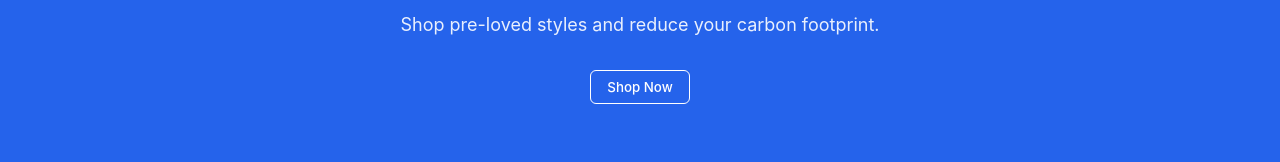
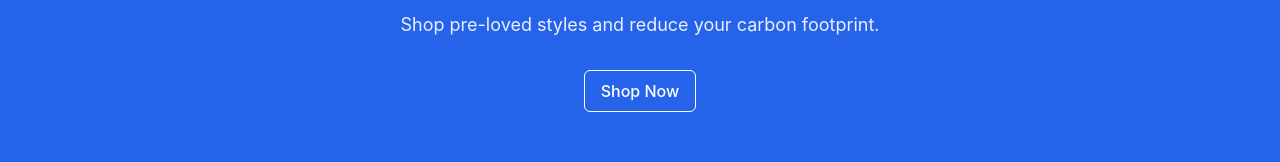
Before and after one commit to yambaomaico-pixel/The-Thrift-Store-02, a React (Vite) app: page /#/ in a window 1280 px wide. Shown: the part 177-339 px from the top of the page. Built offline with nearby package versions, Linux system fonts and the light colour scheme; no server answers; the database is empty.

Commit message:
Link Shop Now button on home page to shop page with filter categories

```diff
--- a/src/pages/Home.jsx
+++ b/src/pages/Home.jsx
@@ -2,6 +2,7 @@ import { useState, useEffect } from 'react';
 import { collection, getDocs, query, limit, orderBy } from 'firebase/firestore';
 import { db } from '../lib/firebase';
 import ProductCard from '../components/ProductCard';
+import { Link } from 'react-router-dom';
 
 const Home = () => {
   const [products, setProducts] = useState([]);
@@ -31,7 +32,7 @@ const Home = () => {
         <div className="container">
           <h1 style={{ fontSize: 'var(--font-size-3xl)', marginBottom: 'var(--spacing-4)' }}>Discover Unique Sustainable Fashion</h1>
           <p style={{ fontSize: 'var(--font-size-lg)', opacity: 0.9, marginBottom: 'var(--spacing-8)' }}>Shop pre-loved styles and reduce your carbon footprint.</p>
-          <button className="btn btn-outline" style={{ color: 'white', borderColor: 'white' }}>Shop Now</button>
+          <Link to="/shop" className="btn btn-outline" style={{ display: 'inline-block', color: 'white', borderColor: 'white' }}>Shop Now</Link>
         </div>
       </section>
 
```
